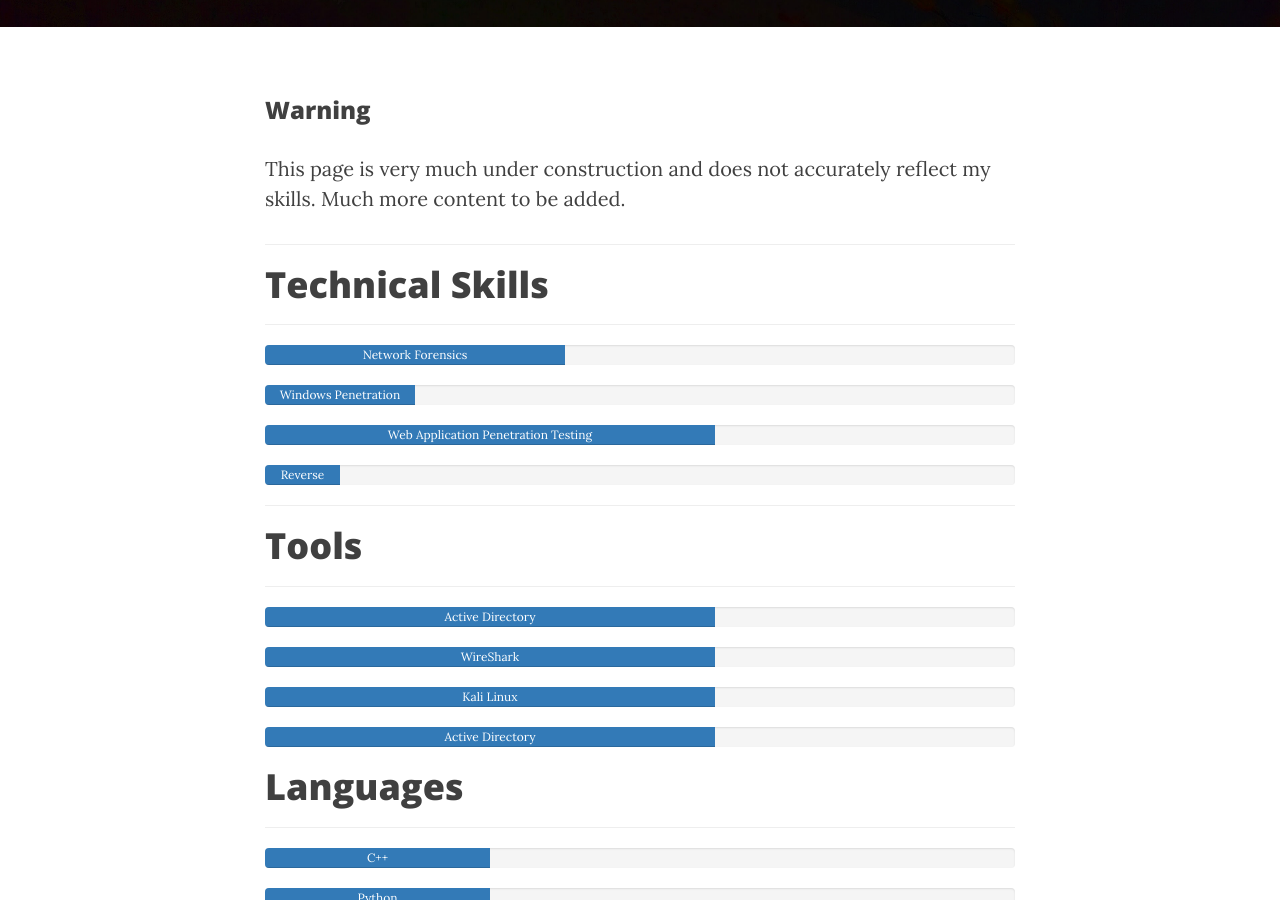
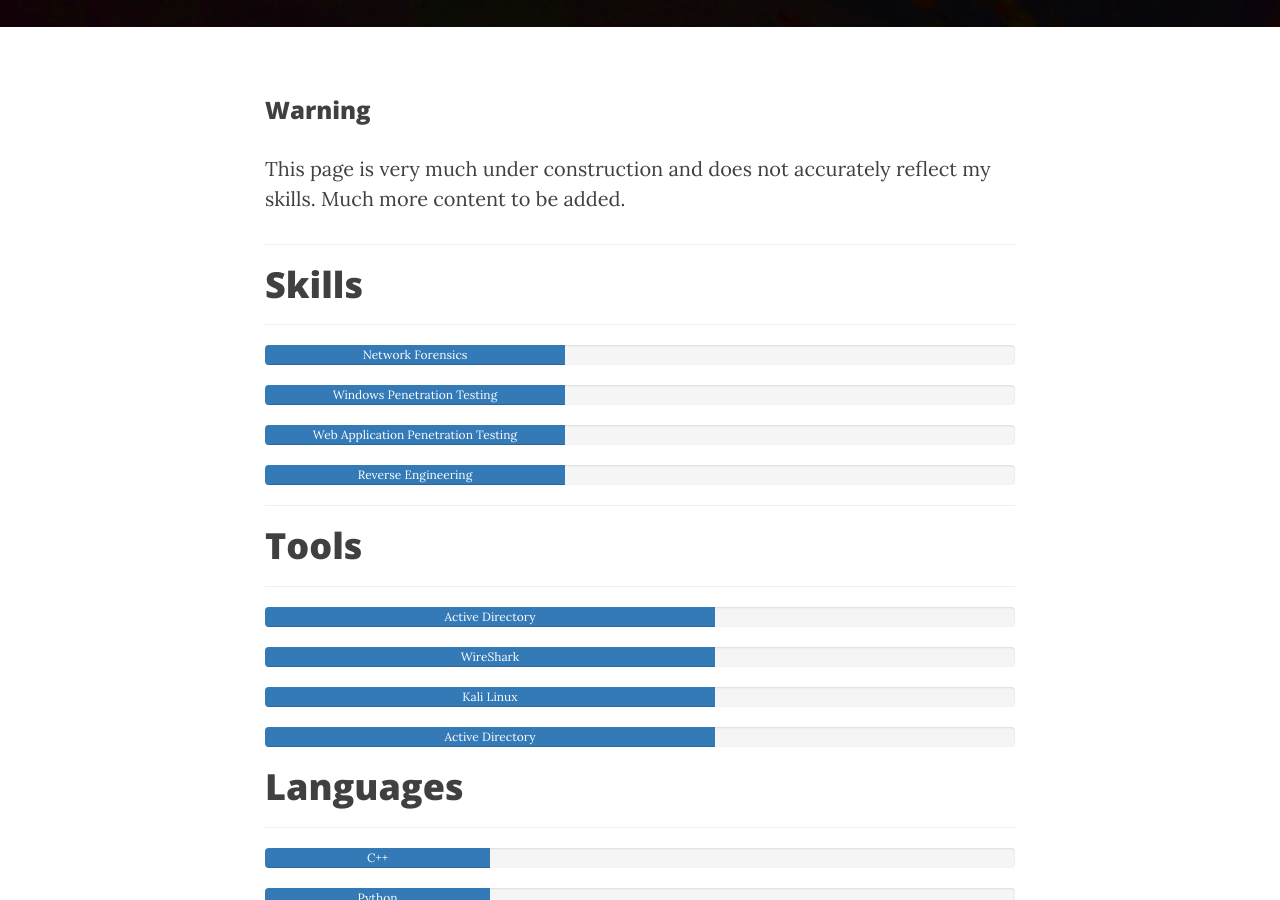
Before and after one commit to RomSec/RomSec.github.io, a Jekyll site: the page built from about.html, in a window 1280 px wide and 900 px high, scrolled down 421 px. Built offline with Jekyll 4.4.1, drawn with Linux system fonts in a browser that asks for light colours; nearby versions of some CDN libraries.

Commit message:
Update about.html

```diff
--- a/about.html
+++ b/about.html
@@ -8,7 +8,7 @@ header-img: "img/about-header.jpg"
 <p>This page is very much under construction and does not accurately reflect my skills. Much more content to be added.</p>
 <hr>
 
-<h1>Technical Skills</h1>
+<h1>Skills</h1>
 <hr>
 <div class="progress">
   <div class="progress-bar" role="progressbar" aria-valuenow="70"
@@ -18,19 +18,19 @@ header-img: "img/about-header.jpg"
 </div>
 <div class="progress">
   <div class="progress-bar" role="progressbar" aria-valuenow="70"
-  aria-valuemin="0" aria-valuemax="100" style="width:20%">
+  aria-valuemin="0" aria-valuemax="100" style="width:40%">
     <span>Windows Penetration Testing</span>
   </div>
 </div>
 <div class="progress">
   <div class="progress-bar" role="progressbar" aria-valuenow="70"
-  aria-valuemin="0" aria-valuemax="100" style="width:60%">
+  aria-valuemin="0" aria-valuemax="100" style="width:40%">
     <span>Web Application Penetration Testing</span>
   </div>
 </div>
 <div class="progress">
   <div class="progress-bar" role="progressbar" aria-valuenow="70"
-  aria-valuemin="0" aria-valuemax="100" style="width:10%">
+  aria-valuemin="0" aria-valuemax="100" style="width:40%">
     <span>Reverse Engineering</span>
   </div>
 </div>
@@ -88,7 +88,7 @@ header-img: "img/about-header.jpg"
 
 <div class="progress">
   <div class="progress-bar" role="progressbar" aria-valuenow="70"
-  aria-valuemin="0" aria-valuemax="100" style="width:70%">
+  aria-valuemin="0" aria-valuemax="100" style="width:30%">
     <span>HTML</span>
   </div>
 </div>
```
